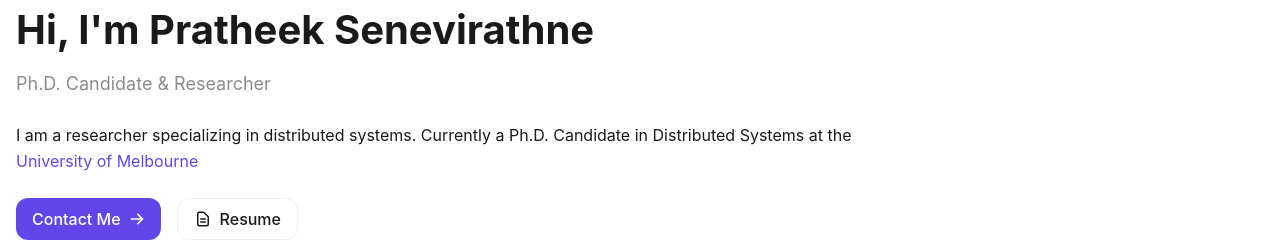
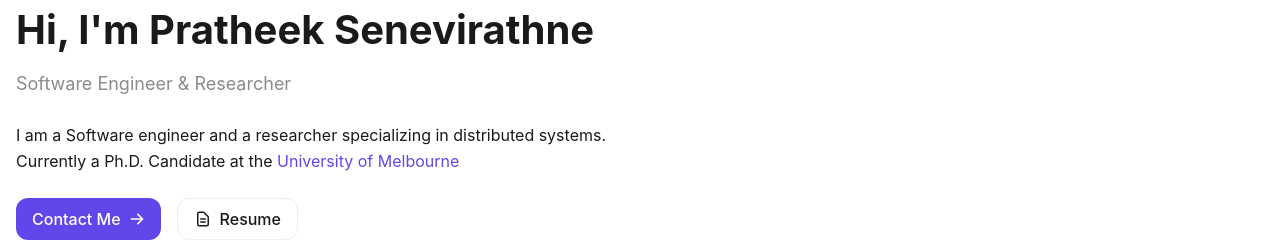
Before and after one commit to lilRaptor99/site, a Next.js app: page / in a window 1280 px wide. Shown: the part 439-681 px from the top of the page. Built offline with nearby package versions, Linux system fonts and the light colour scheme; some icons are missing.

Commit message:
Update intro section

```diff
--- a/pages/index.tsx
+++ b/pages/index.tsx
@@ -69,7 +69,7 @@ export default function Home() {
                 animate={{ opacity: 1, y: 0 }}
                 transition={{ duration: 0.5, delay: 0.3 }}
               >
-                Ph.D. Candidate & Researcher
+                Software Engineer & Researcher
               </motion.p>
 
               <motion.p
@@ -78,8 +78,8 @@ export default function Home() {
                 animate={{ opacity: 1, y: 0 }}
                 transition={{ duration: 0.5, delay: 0.4 }}
               >
-                I am a researcher specializing in distributed systems. Currently a Ph.D. Candidate
-                in Distributed Systems at the{' '}
+                I am a Software engineer and a researcher specializing in distributed systems. <br/>
+                Currently a Ph.D. Candidate at the{' '}
                 <a
                   href='https://www.unimelb.edu.au'
                   target='_blank'
```
